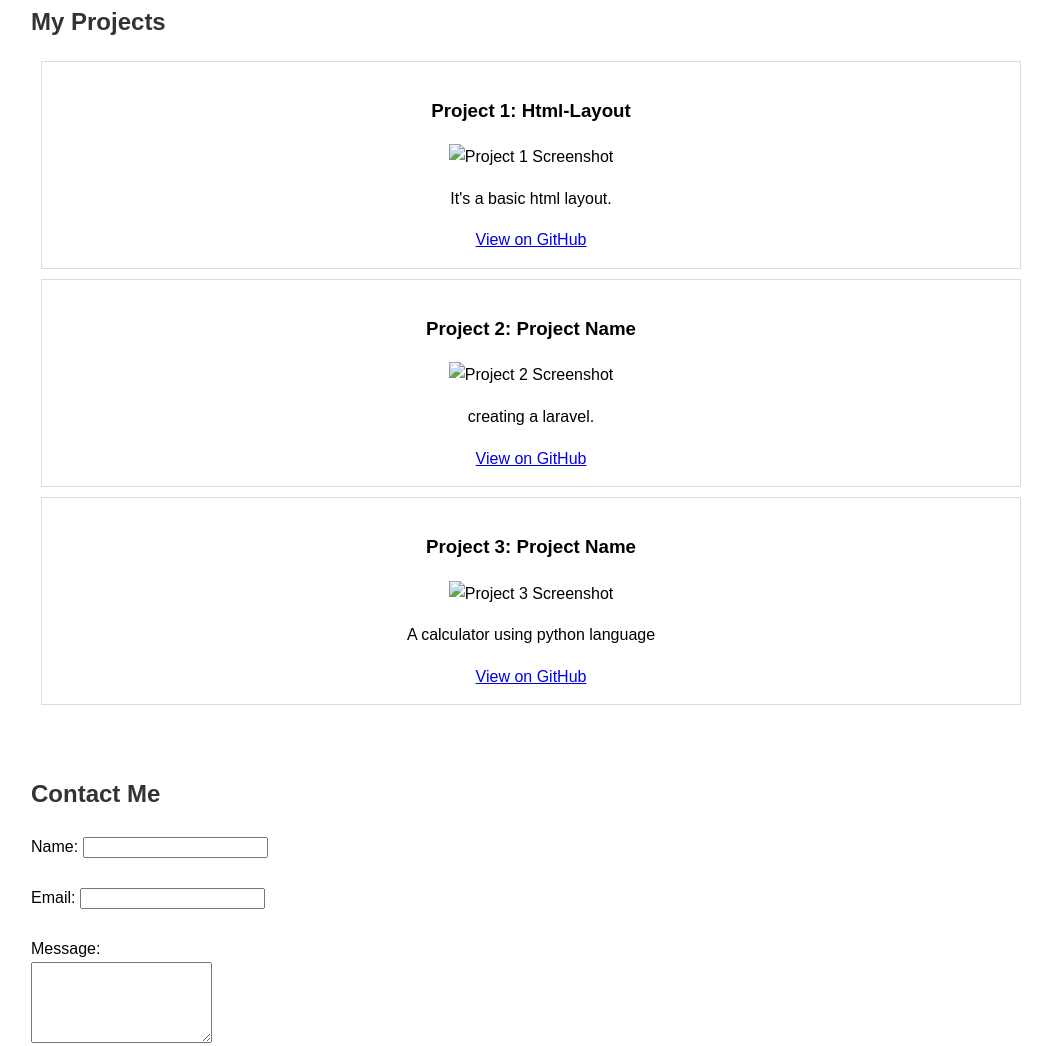
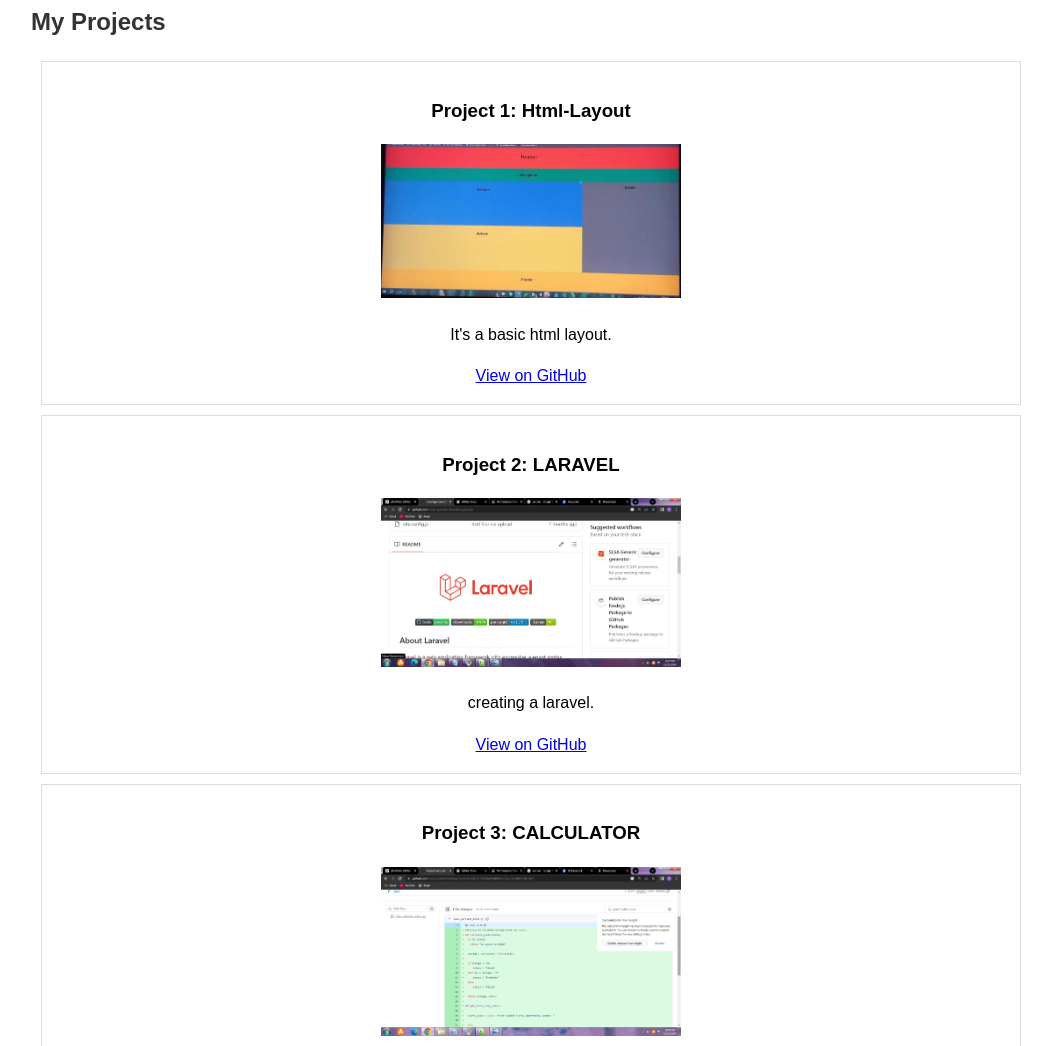
Before and after one commit to noemigarciano/ePortfolio, a plain HTML site: page index.html in a window 1280 px wide. Shown: the part 722-1768 px from the top of the page, without its empty margins (109-1161 px from the left). Drawn offline with Linux system fonts and the light colour scheme.

Commit message:
Updated index.html to match changes

```diff
--- a/index.html
+++ b/index.html
@@ -29,23 +29,23 @@
         <!-- Project 1 -->
         <div class="project">
             <h3>Project 1: Html-Layout</h3>
-            <img src="../images/project1 screenshot.jpg" alt="Project 1 Screenshot" width="300">
+            <img src="../images/project_1_screenshot.jpg" alt="Project 1 Screenshot" width="300">
             <p>It's a basic html layout.</p>
             <a href="https://github.com/noemigarciano/ass-1-basic-html-layout.git" target="_blank">View on GitHub</a>
         </div>
 
         <!-- Project 2 -->
         <div class="project">
-            <h3>Project 2: Project Name</h3>
-            <img src="../images/project2 screenshot.jpg" alt="Project 2 Screenshot" width="300">
+            <h3>Project 2: LARAVEL</h3>
+            <img src="../images/project_2_screenshot.jpg" alt="Project 2 Screenshot" width="300">
             <p>creating a laravel.</p>
             <a href="https://github.com/noemigarciano/Garciano_project.git" target="_blank">View on GitHub</a>
         </div>
 
         <!-- Project 3 -->
         <div class="project">
-            <h3>Project 3: Project Name</h3>
-            <img src="../images/project3.png" alt="Project 3 Screenshot" width="300">
+            <h3>Project 3: CALCULATOR</h3>
+            <img src="../images/project_3_screenshot.png" alt="Project 3 Screenshot" width="300">
             <p>A calculator using python language</p>
             <a href="https://github.com/realranyah/workshop.git" target="_blank">View on GitHub</a>
         </div>
```
